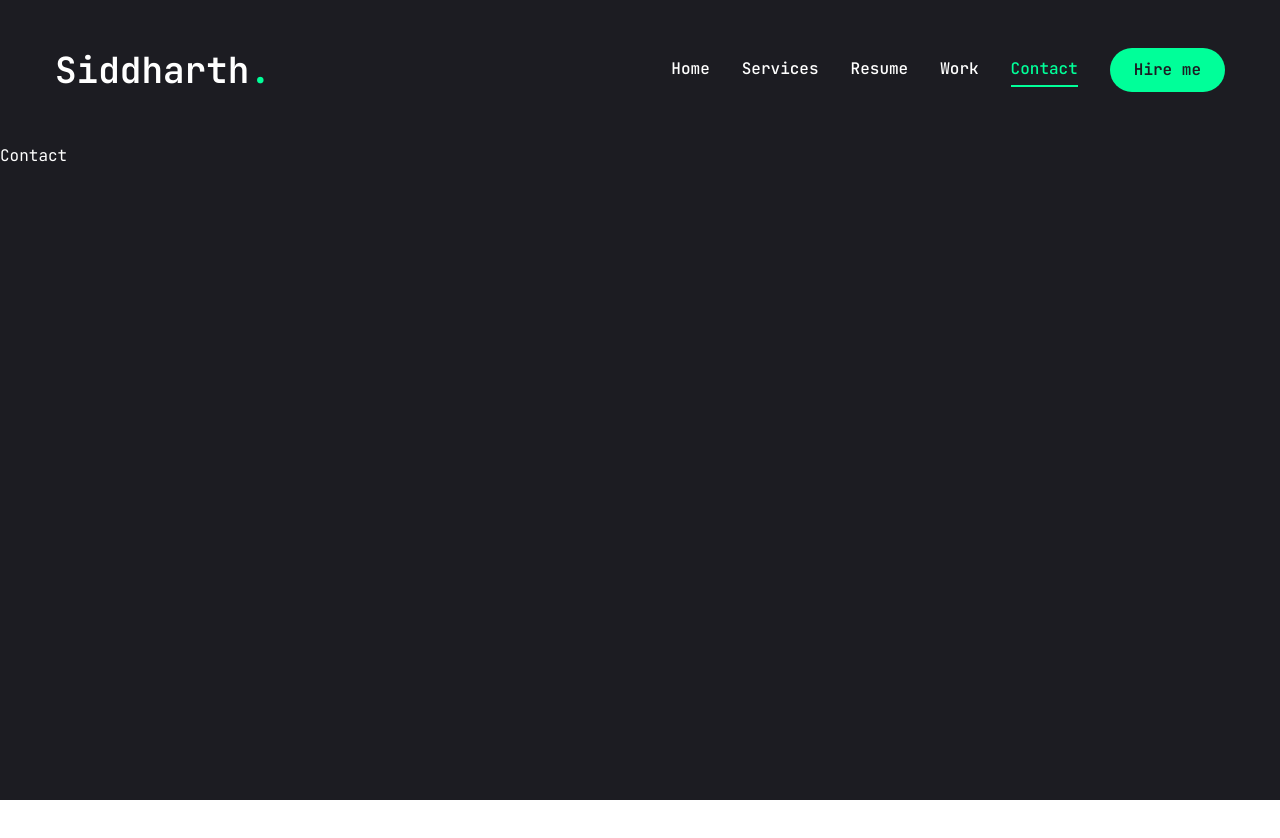
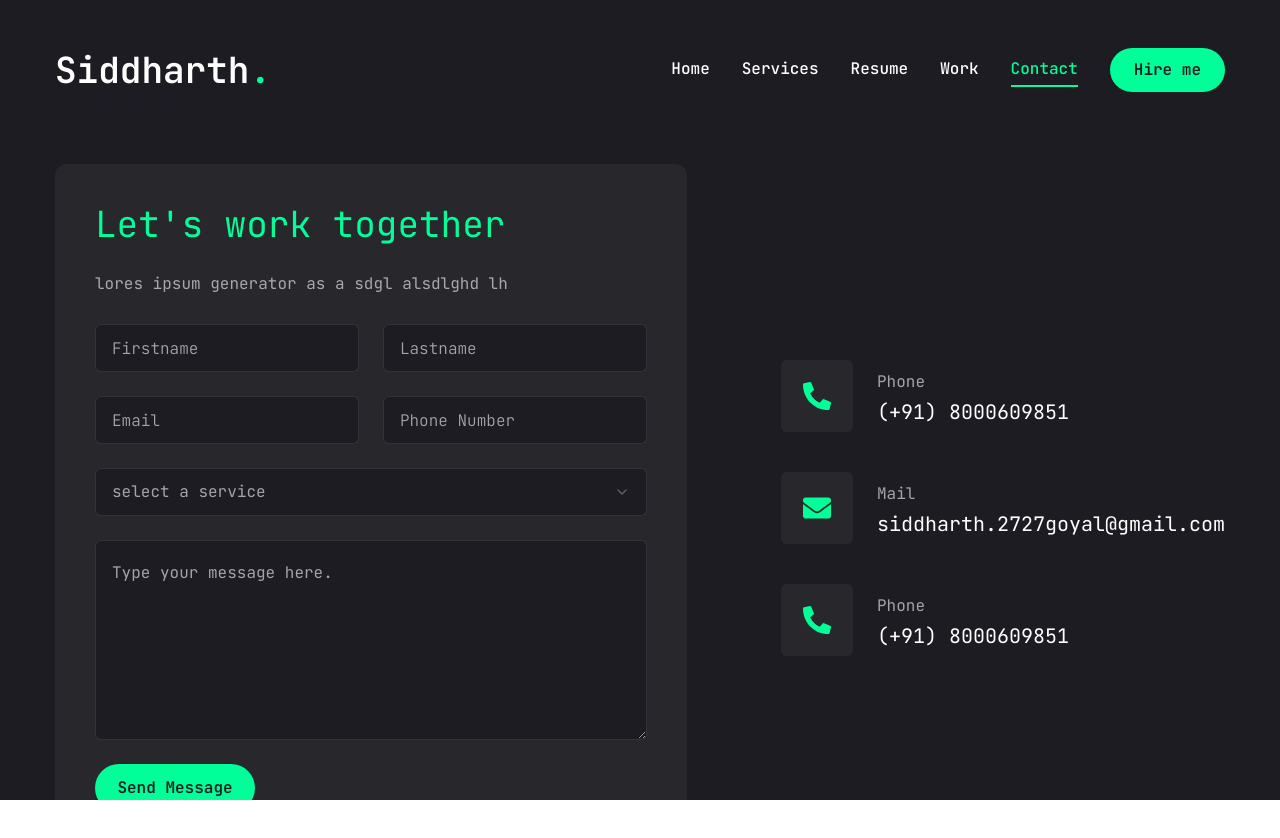
Before and after one commit to Sidd2712/Portfolio, a Next.js app: page /contact in a window 1280 px wide. Shown: the top 838 px of the page. Before the commit the page ends 800 px from the top, so only its background shows below. Built offline with nearby package versions, Linux system fonts and the light colour scheme.

Commit message:
contact page

```diff
--- a/app/contact/page.jsx
+++ b/app/contact/page.jsx
@@ -28,7 +28,57 @@
 
 const Contact = () => {
   return (
-    <div>Contact</div>
+    <motion.div initial={{opacity:0}} animate={{opacity:1, transition:{delay:2.4, duration:0.4, ease:"easeIn"}}} className='py-6'>
+      <div className="container mx-auto">
+        <div className='flex flex-col xl:flex-row gap-[30px]'>
+          <div className='xl:w-[54%] order-2 xl:order-none'>
+            <form action="\" className='flex flex-col gap-6 p-10 bg-[#27272c] rounded-xl'>
+              <h3 className='text-4xl text-accent'>Let&apos;s work together</h3>
+              <p className='text-white/60'>lores ipsum generator as a sdgl alsdlghd lh</p>
+              <div className='grid grid-cols-1 md:grid-cols-2 gap-6'>
+                <Input type='firstName' placeholder="Firstname"/>
+                <Input type='lastName' placeholder="Lastname"/>
+                <Input type='email' placeholder="Email"/>
+                <Input type='phone' placeholder="Phone Number"/>
+              </div>
+              <Select>
+                <SelectTrigger className="w-full">
+                  <SelectValue placeholder="select a service"/>
+                </SelectTrigger>
+                <SelectContent>
+                  <SelectGroup>
+                    <SelectLabel>Select a service</SelectLabel>
+                    <SelectItem value="web">Web Development</SelectItem>
+                    <SelectItem value="uiux">UI/UX Design</SelectItem>
+                    <SelectItem value="adobe">Adobe Illustrator</SelectItem>
+                    <SelectItem value="seo">SEO</SelectItem>
+                  </SelectGroup>
+                </SelectContent>
+              </Select>
+              <Textarea className="h-[200px]" placeholder="Type your message here." />
+              <Button size="md" className="max-w-40">Send Message</Button>
+            </form>
+          </div>
+          <div className='flex-1 flex items-center xl:justify-end order-1 xl:order-none mb-8 xl:mb-0'>
+            <ul className='flex flex-col gap-10'>
+              {info.map((item,index)=>{
+                return(
+                  <li key={index} className='flex items-center gap-6'>
+                    <div className='w-[52px] h-[52px] xl:w-[72px] xl:h-[72px] bg-[#27272c] text-accent rounded-md flex items-center justify-center'>
+                      <div className='text-[28px]'>{item.icon}</div>
+                    </div>
+                    <div className='flex-1'>
+                      <p className='text-white/60'>{item.title}</p>
+                      <h3 className='text-xl'>{item.description}</h3>
+                    </div>
+                  </li>
+                )
+              })}
+            </ul>
+          </div>
+        </div>
+      </div>
+    </motion.div>
   )
 }
 
--- a/components/ui/input.jsx
+++ b/components/ui/input.jsx
@@ -7,7 +7,7 @@
     (<input
       type={type}
       className={cn(
-        "flex h-10 w-full rounded-md border border-slate-200 bg-white px-3 py-2 text-sm ring-offset-white file:border-0 file:bg-transparent file:text-sm file:font-medium placeholder:text-slate-500 focus-visible:outline-none focus-visible:ring-2 focus-visible:ring-slate-950 focus-visible:ring-offset-2 disabled:cursor-not-allowed disabled:opacity-50 dark:border-slate-800 dark:bg-slate-950 dark:ring-offset-slate-950 dark:placeholder:text-slate-400 dark:focus-visible:ring-slate-300",
+        "flex h-[48px] rounded-md border border-white/10 focus:border-accent font-light bg-primary px-4 py-5 text-base placeholder:text-white/60 outline-none",
         className
       )}
       ref={ref}
--- a/components/ui/select.jsx
+++ b/components/ui/select.jsx
@@ -16,7 +16,7 @@
   <SelectPrimitive.Trigger
     ref={ref}
     className={cn(
-      "flex h-10 w-full items-center justify-between rounded-md border border-slate-200 bg-white px-3 py-2 text-sm ring-offset-white placeholder:text-slate-500 focus:outline-none focus:ring-2 focus:ring-slate-950 focus:ring-offset-2 disabled:cursor-not-allowed disabled:opacity-50 [&>span]:line-clamp-1 dark:border-slate-800 dark:bg-slate-950 dark:ring-offset-slate-950 dark:placeholder:text-slate-400 dark:focus:ring-slate-300",
+      "flex h-[48px] w-full items-center justify-between rounded-md border border-white/10 bg-primary px-4 py-5 text-base text-white/60 placeholder:text-white/10 focus:border-accent outline-none",
       className
     )}
     {...props}>
@@ -54,7 +54,7 @@
     <SelectPrimitive.Content
       ref={ref}
       className={cn(
-        "relative z-50 max-h-96 min-w-[8rem] overflow-hidden rounded-md border border-slate-200 bg-white text-slate-950 shadow-md data-[state=open]:animate-in data-[state=closed]:animate-out data-[state=closed]:fade-out-0 data-[state=open]:fade-in-0 data-[state=closed]:zoom-out-95 data-[state=open]:zoom-in-95 data-[side=bottom]:slide-in-from-top-2 data-[side=left]:slide-in-from-right-2 data-[side=right]:slide-in-from-left-2 data-[side=top]:slide-in-from-bottom-2 dark:border-slate-800 dark:bg-slate-950 dark:text-slate-50",
+        "relative z-50 max-h-96 min-w-[8rem] overflow-hidden rounded-md border border-white/10 bg-primary text-white shadow-md data-[state=open]:animate-in data-[state=closed]:animate-out data-[state=closed]:fade-out-0 data-[state=open]:fade-in-0 data-[state=closed]:zoom-out-95 data-[state=open]:zoom-in-95 data-[side=bottom]:slide-in-from-top-2 data-[side=left]:slide-in-from-right-2 data-[side=right]:slide-in-from-left-2 data-[side=top]:slide-in-from-bottom-2 dark:border-slate-800 dark:bg-slate-950 dark:text-slate-50",
         position === "popper" &&
           "data-[side=bottom]:translate-y-1 data-[side=left]:-translate-x-1 data-[side=right]:translate-x-1 data-[side=top]:-translate-y-1",
         className
@@ -85,7 +85,7 @@
   <SelectPrimitive.Item
     ref={ref}
     className={cn(
-      "relative flex w-full cursor-default select-none items-center rounded-sm py-1.5 pl-8 pr-2 text-sm outline-none focus:bg-slate-100 focus:text-slate-900 data-[disabled]:pointer-events-none data-[disabled]:opacity-50 dark:focus:bg-slate-800 dark:focus:text-slate-50",
+      "relative flex w-full cursor-default select-none items-center rounded-sm py-1.5 pl-8 pr-2 text-sm outline-none focus:bg-accent focus:text-primary data-[disabled]:pointer-events-none data-[disabled]:opacity-50 dark:focus:bg-slate-800 dark:focus:text-slate-50",
       className
     )}
     {...props}>
--- a/components/ui/textarea.jsx
+++ b/components/ui/textarea.jsx
@@ -6,7 +6,7 @@
   return (
     (<textarea
       className={cn(
-        "flex min-h-[80px] w-full rounded-md border border-slate-200 bg-white px-3 py-2 text-sm ring-offset-white placeholder:text-slate-500 focus-visible:outline-none focus-visible:ring-2 focus-visible:ring-slate-950 focus-visible:ring-offset-2 disabled:cursor-not-allowed disabled:opacity-50 dark:border-slate-800 dark:bg-slate-950 dark:ring-offset-slate-950 dark:placeholder:text-slate-400 dark:focus-visible:ring-slate-300",
+        "flex min-h-[80px] w-full rounded-md border border-white/10 bg-primary px-4 py-5 text-base placeholder:text-white/60 focus-visible:outline-none focus-visible:ring-1 focus-visible:ring-accent focus-visible:ring-offset-0 disabled:cursor-not-allowed disabled:opacity-50",
         className
       )}
       ref={ref}
```
